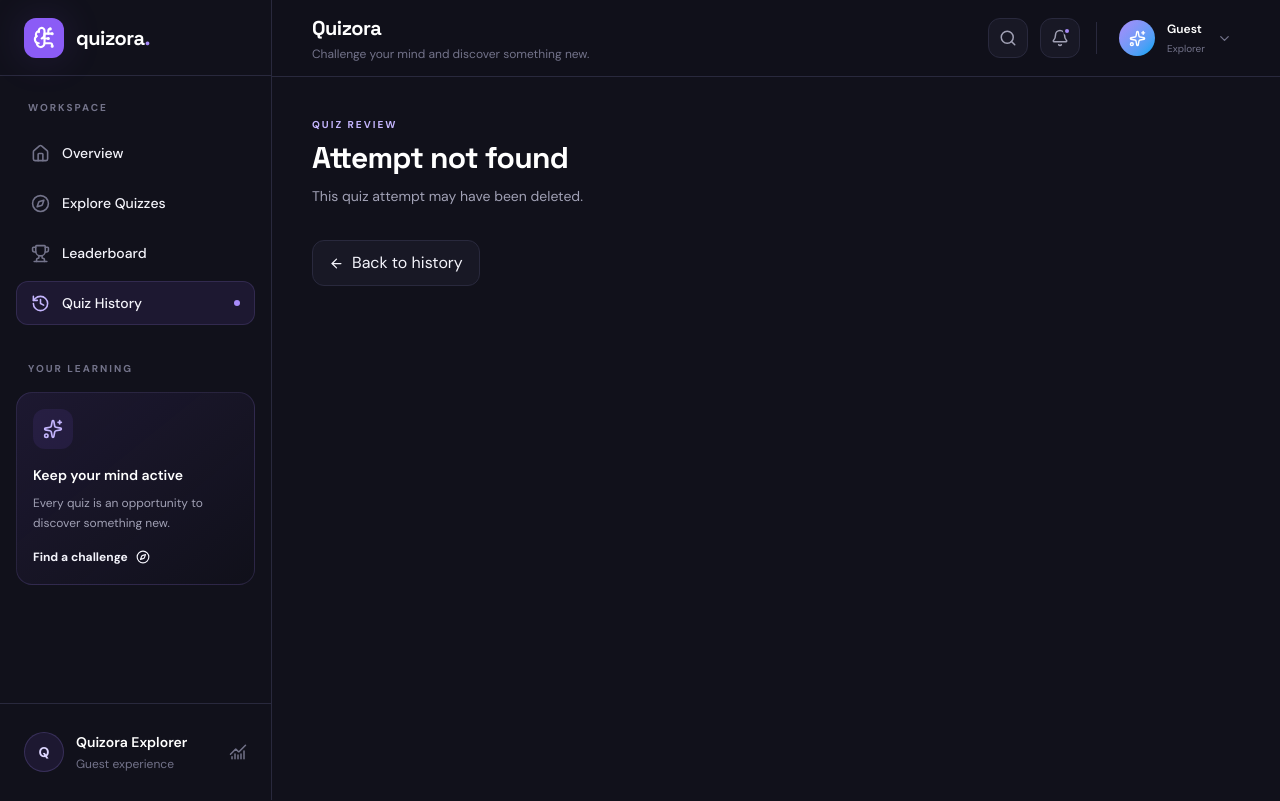
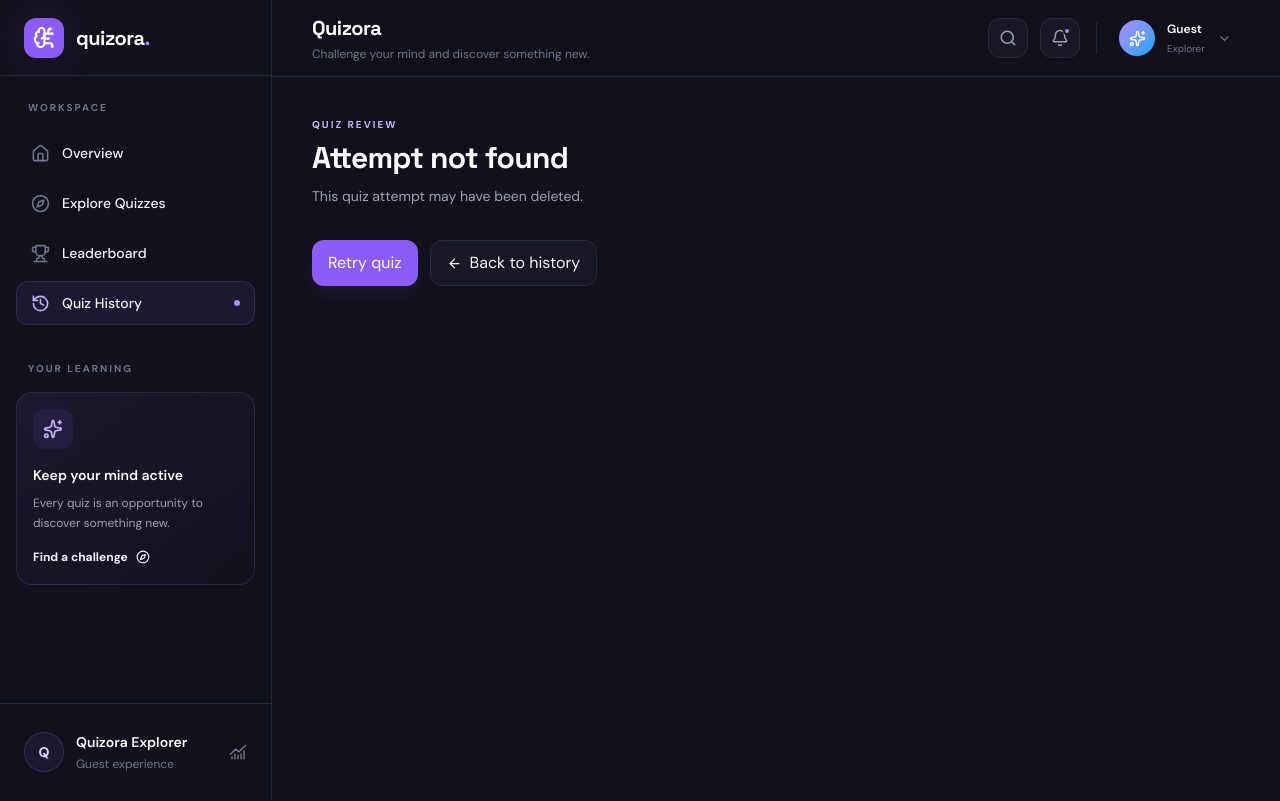
Before and after one commit to abdikadirjerry/quizora-quiz-app, a React (Vite) app: page /history/1 in a window 1280 px wide. Built offline with nearby package versions, Linux system fonts and the light colour scheme.

Commit message:
feat: add retry quiz from review

```diff
--- a/src/pages/QuizReviewPage.jsx
+++ b/src/pages/QuizReviewPage.jsx
@@ -1,4 +1,4 @@
-import { Link, useLocation, useParams } from "react-router";
+import { Link, useLocation, useNavigate, useParams } from "react-router";
 import {
   ArrowLeft,
   CheckCircle2,
@@ -27,10 +27,27 @@ function QuizReviewPage() {
 
   const historyPage = location.state?.fromHistoryPage;
 
+  const navigate = useNavigate();
+
   const historyUrl =
     Number.isInteger(historyPage) && historyPage > 1
       ? `/history?page=${historyPage}`
       : "/history";
+
+  function handleRetryQuiz() {
+    navigate("/quiz/play", {
+      state: {
+        categoryId: attempt.category,
+        categoryName:
+          CATEGORY_LABELS[attempt.category] ??
+          attempt.category ??
+          "General Knowledge",
+        difficulty: attempt.difficulty ?? "all",
+        questionCount: attempt.totalQuestions ?? 4,
+        shuffleQuestions: false,
+      },
+    });
+  }
 
   const attempt = getQuizHistory().find((item) => item.id === attemptId);
 
@@ -43,12 +60,16 @@ function QuizReviewPage() {
           description="This quiz attempt may have been deleted."
         />
 
+        <div className="flex flex-wrap gap-3">
+          <Button onClick={handleRetryQuiz}>Retry quiz</Button>
+
           <Link to={historyUrl}>
             <Button variant="secondary">
               <ArrowLeft size={15} />
               Back to history
             </Button>
           </Link>
+        </div>
       </section>
     );
   }
```
Lines whose indentation alone changed are shown as unchanged.
